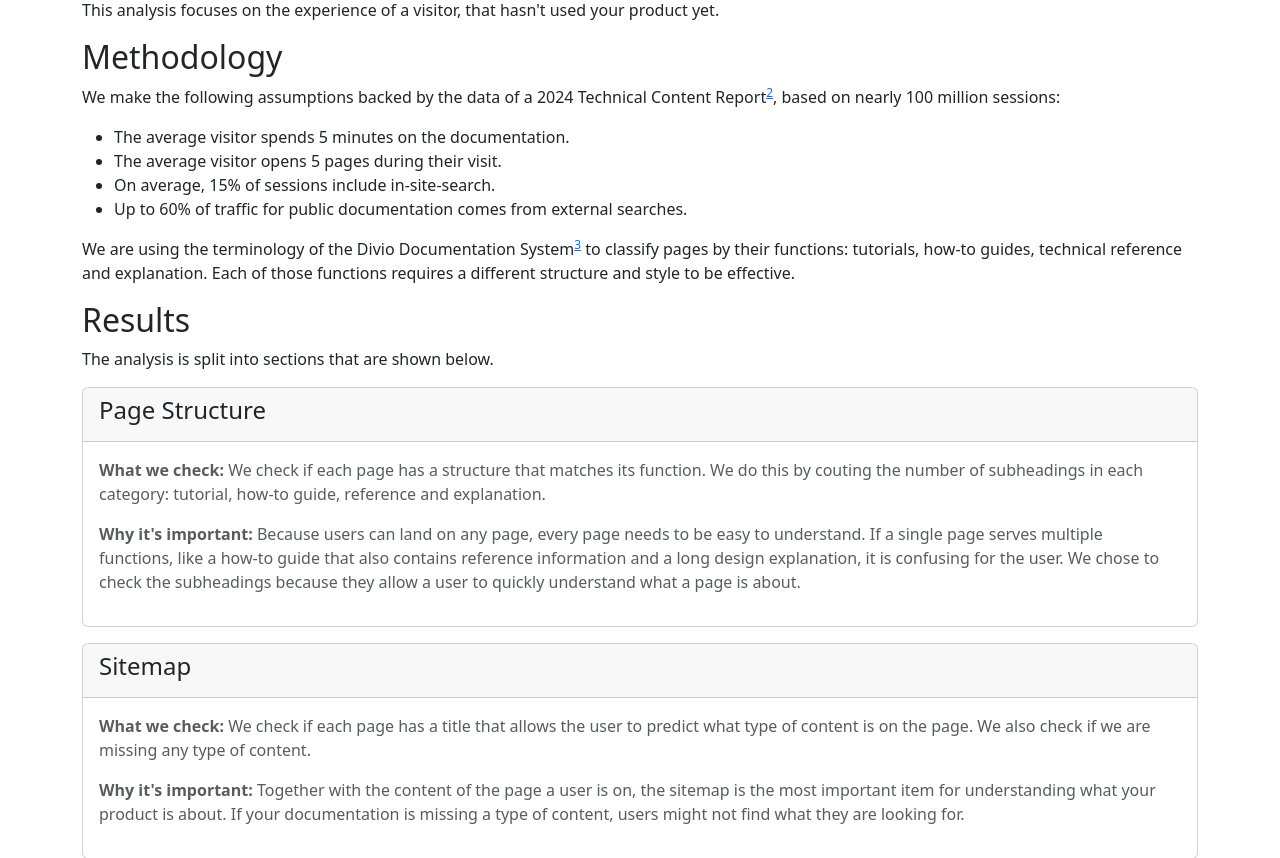
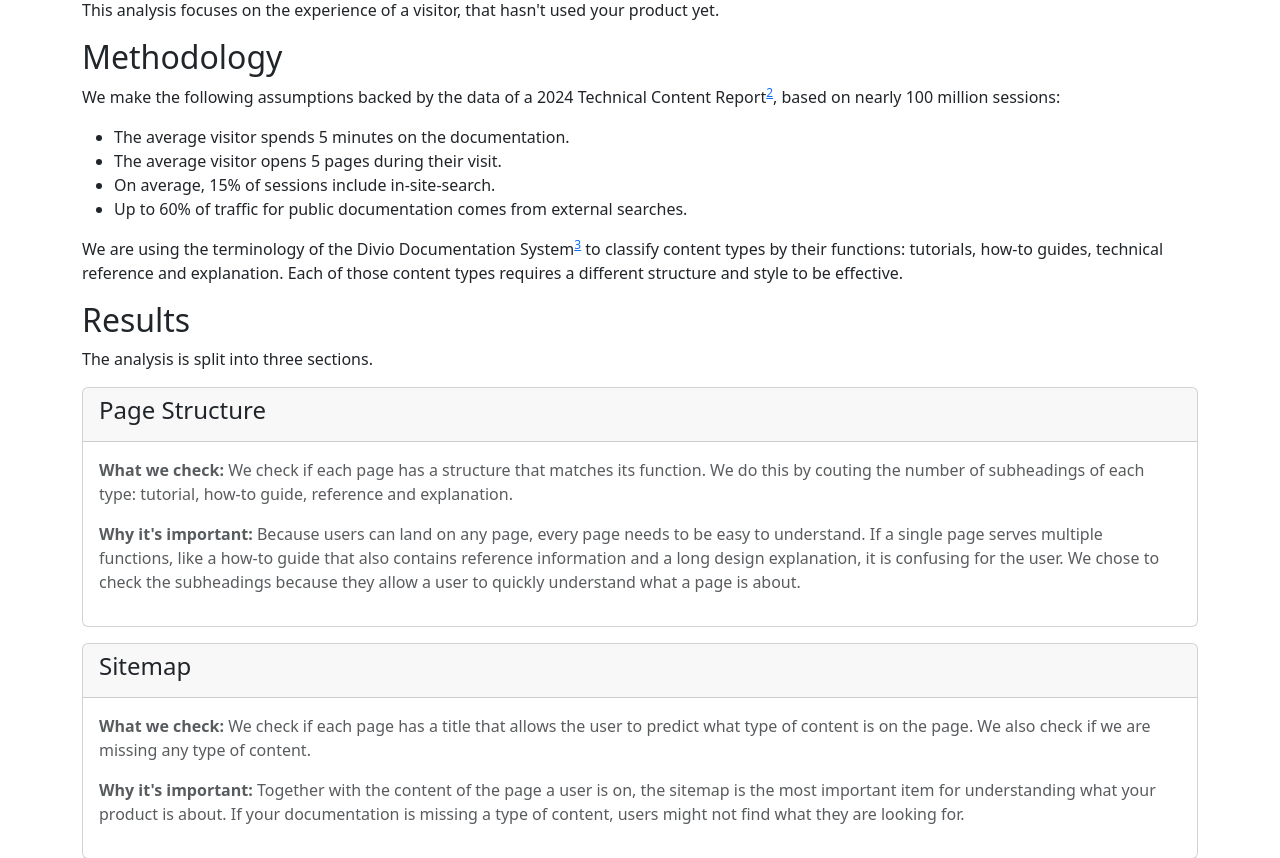
Before and after one commit to getdocsy/docsy, a Django app: template backend/src/app/templates/analysis/result.html in a window 1280 px wide. Shown: the part 312-1170 px from the top of the page. Run offline with Django 5.2, Linux system fonts and the light colour scheme; the template is opened without the code that fills it, so the values that code supplies are empty.

Commit message:
speak about content type

```diff
--- a/backend/src/app/templates/analysis/result.html
+++ b/backend/src/app/templates/analysis/result.html
@@ -24,12 +24,12 @@
         <li>Up to 60% of traffic for public documentation comes from external searches.</li>
     </ul>
 
-    <p>We are using the terminology of the Divio Documentation System<sup><a href="#fn3" id="ref3">3</a></sup> to classify pages by their functions: tutorials, how-to guides, technical reference and explanation.
-        Each of those functions requires a different structure and style to be effective.</p>
+    <p>We are using the terminology of the Divio Documentation System<sup><a href="#fn3" id="ref3">3</a></sup> to classify content types by their functions: tutorials, how-to guides, technical reference and explanation.
+        Each of those content types requires a different structure and style to be effective.</p>
 
 
     <h2>Results</h2>
-    <p>The analysis is split into sections that are shown below.</p>
+    <p>The analysis is split into three sections.</p>
     <!-- Single Function Analysis Section -->
     <div class="card mb-3">
         <div class="card-header">
@@ -45,7 +45,7 @@
         </div>
         <div class="card-body">
             <p class="text-muted mb-3"><b>What we check:</b>
-                We check if each page has a structure that matches its function. We do this by couting the number of subheadings in each category: tutorial, how-to guide, reference and explanation.
+                We check if each page has a structure that matches its function. We do this by couting the number of subheadings of each type: tutorial, how-to guide, reference and explanation.
             </p>
             <p class="text-muted mb-3"><b>Why it's important:</b>
                 Because users can land on any page, every page needs to be easy to understand.
@@ -443,7 +443,7 @@ document.addEventListener('DOMContentLoaded', function() {
             plugins: {
                 title: {
                     display: true,
-                    text: 'Documentation Type Distribution'
+                    text: 'Content Type Distribution'
                 },
                 legend: {
                     position: 'bottom',
```
